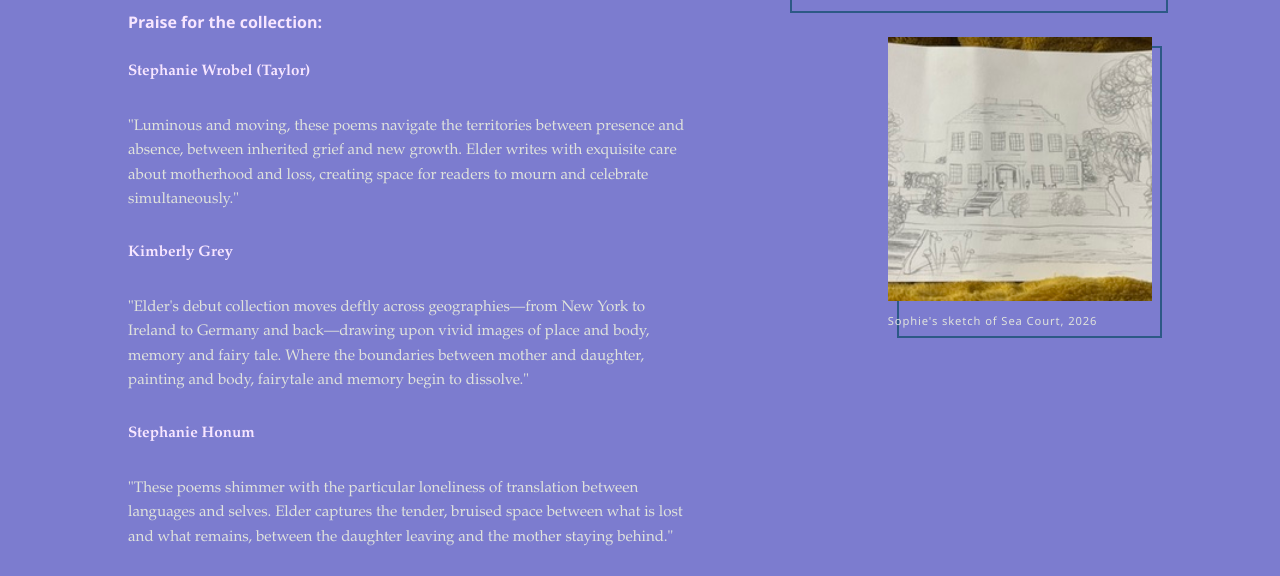
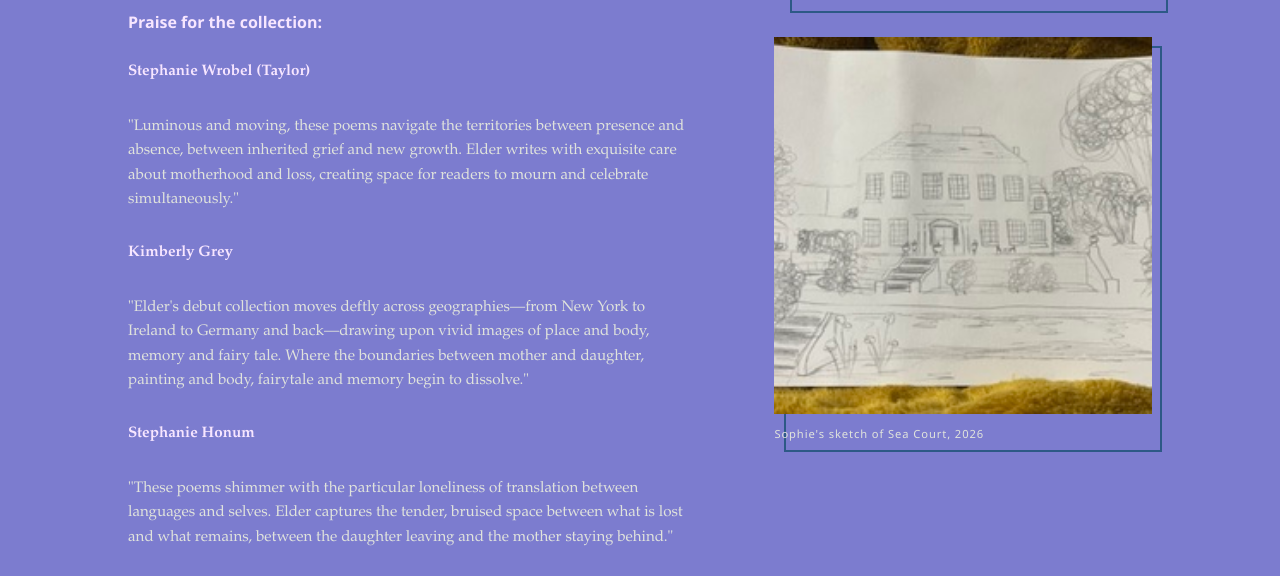
Before and after one commit to Cincinnatus2/ellen, a plain HTML site: page book.html in a window 1280 px wide. Shown: the part 694-1270 px from the top of the page. Drawn offline with Linux system fonts and the light colour scheme.

Commit message:
Make Sophie's sketch photo slightly smaller than book cover
Sophie's sketch is now 28rem wide (90% of the 31.25rem book cover),
providing visual hierarchy and better page balance.

Co-authored-by: Copilot <223556219+Copilot@users.noreply.github.com>

```diff
--- a/styles.css
+++ b/styles.css
@@ -546,7 +546,7 @@ h2 {
 .sophies-sketch {
   position: relative;
   margin: 0;
-  width: 70%;
+  width: min(100%, 28rem);
   margin-left: auto;
 }
 
```
